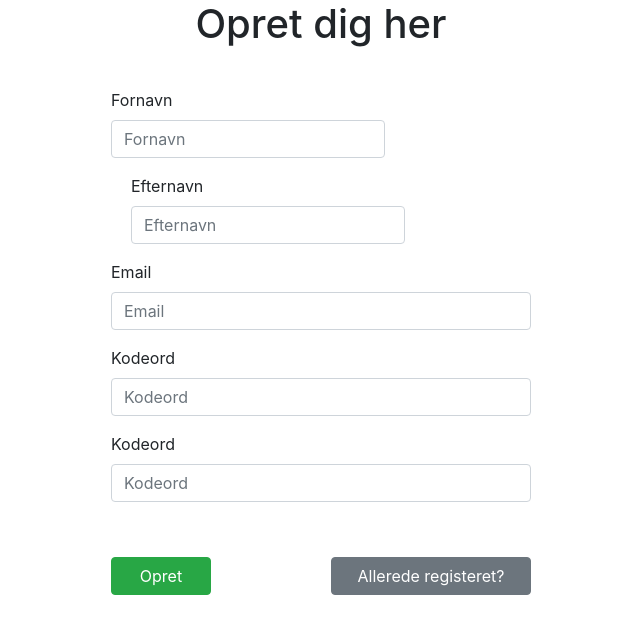
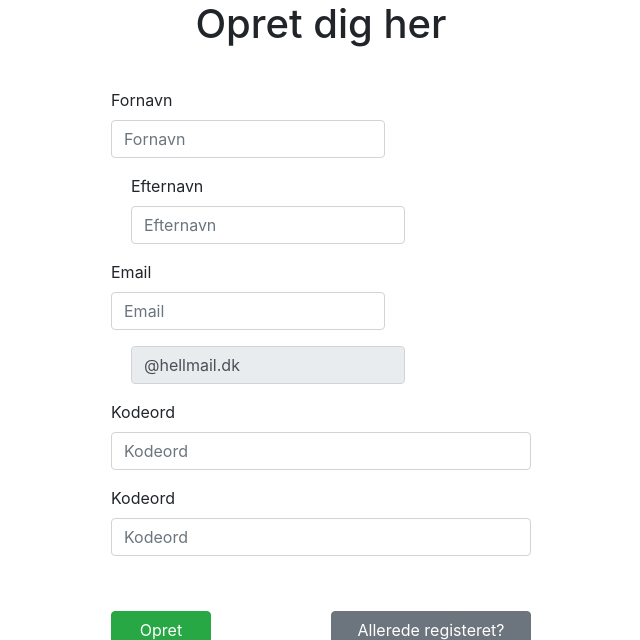
Before and after one commit to cvinding/hellmail-webui, a PHP site: page /createacc in a window 1280 px wide. Shown: the part 430-1070 px from the top of the page, without its empty margins (319-959 px from the left). Run offline with PHP 8.4, Linux system fonts and the light colour scheme; data that the repository does not hold is empty.

Commit message:
alt virker

```diff
--- a/public_html/createacc.php
+++ b/public_html/createacc.php
@@ -9,34 +9,41 @@
     </head>
     <body>
     <?php require_once "../templates/banner.html"; ?>
-    <?php require "php/adduser.php"; ?>
 
-    <form method="post" class="container" style="margin-top: 80px; margin-bottom: 150px; max-width: 450px;">
+    <form action="php/adduser.php" method="post" class="container" style="margin-top: 80px; margin-bottom: 150px; max-width: 450px;">
+
+        <div class="ui-message"></div>
+
         <h1  style="text-align: center; margin-bottom: 40px;">Opret dig her</h1>
         <div class="row" style="margin: 0;">
             <div class="form-group">
-                <label for="formGroupExampleInput">Fornavn</label>
-                <input type="text" class="form-control" id="firstname" placeholder="Fornavn">
+                <label for="firstname">Fornavn</label>
+                <input type="text" class="form-control" required="required" id="firstname" name="addfirstname" placeholder="Fornavn">
             </div>
             <div class="form-group" style="margin-left: 20px;">
-                <label for="formGroupExampleInput">Efternavn</label>
-                <input type="text" class="form-control" id="lastname"  placeholder="Efternavn">
+                <label for="lastname">Efternavn</label>
+                <input type="text" class="form-control" id="lastname" name="addlastname" placeholder="Efternavn">
+            </div>
+        </div>
+        <label for="email">Email</label>
+        <div class="row" style="margin: 0;">
+            <div class="form-group">
+                    <input type="text" class="form-control" id="email" name="addemail" placeholder="Email">
+            </div>
+            <div class="form-group" style="margin-left: 20px;">
+                <input type="text" disabled="disabled" class="form-control" placeholder="Email" value="@hellmail.dk">
             </div>
         </div>
         <div class="form-group">
-            <label for="formGroupExampleInput5">Email</label>
-            <input type="text" class="form-control" id="email" placeholder="Email">
+            <label for="password1">Kodeord</label>
+            <input type="password" class="form-control" id="password1" name="addpassword1" placeholder="Kodeord">
         </div>
         <div class="form-group">
-            <label for="formGroupExampleInput6">Kodeord</label>
-            <input type="password" class="form-control" id="password1" placeholder="Kodeord">
-        </div>
-        <div class="form-group">
-            <label for="formGroupExampleInput7">Kodeord</label>
-            <input type="password" class="form-control" id="password2" placeholder="Kodeord">
+            <label for="password2">Kodeord</label>
+            <input type="password" class="form-control" id="password2" name="addpassword2" placeholder="Kodeord">
         </div>
         <p style="margin-bottom: 15px;">&nbsp;</p>
-        <button type="button" class="container btn btn-success" id="add" style="max-width: 100px; float: left">Opret</button>
+        <button type="button" name="submit" class="container btn btn-success" id="add" style="max-width: 100px; float: left">Opret</button>
         <button type="button" class="container btn btn-secondary" onclick="location.href = '/login';" style="max-width: 200px; float: right">Allerede registeret?</button>
     </form>
 
@@ -48,3 +55,4 @@
 <script src="libs/jquery/jquery-3.3.1.min.js"></script>
 <script src="libs/popper/popper.min.js"></script>
 <script src="libs/bootstrap-4.3.1-dist/js/bootstrap.min.js"></script>
+<script src="/js/adduser.js"></script>
--- /dev/null
+++ b/public_html/js/adduser.js
@@ -0,0 +1,20 @@
+$(document).ready(function () {
+
+    $("#add").on("click", addusers)
+
+
+    function addusers(e) {
+        e.preventDefault();
+
+        console.log("Knappen er blevet trykket på");
+
+        $.ajax({
+            data: 'orderid',
+            url: 'php/adduser.php',
+            method: 'POST', // or GET
+            success: function(msg) {
+                alert(msg);
+            }
+        });
+    }
+});
```
Also changed, not shown: public_html/php/adduser.php (+30 -12 lines).
